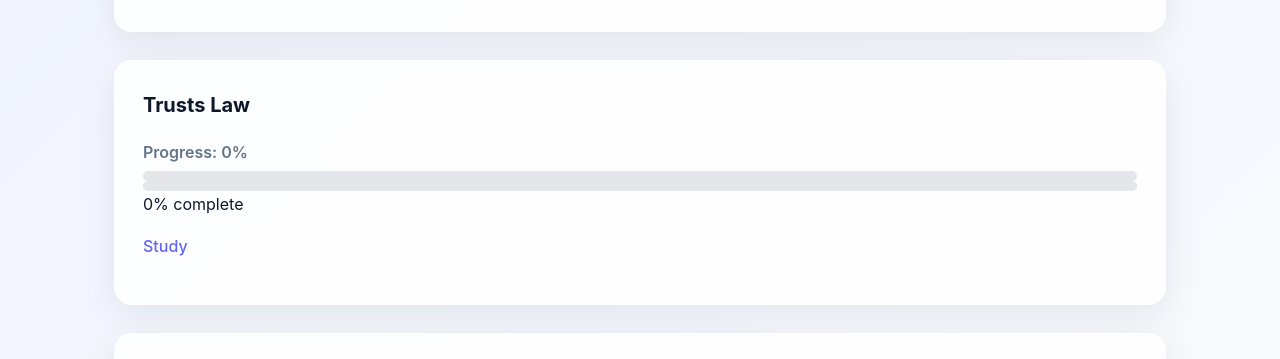
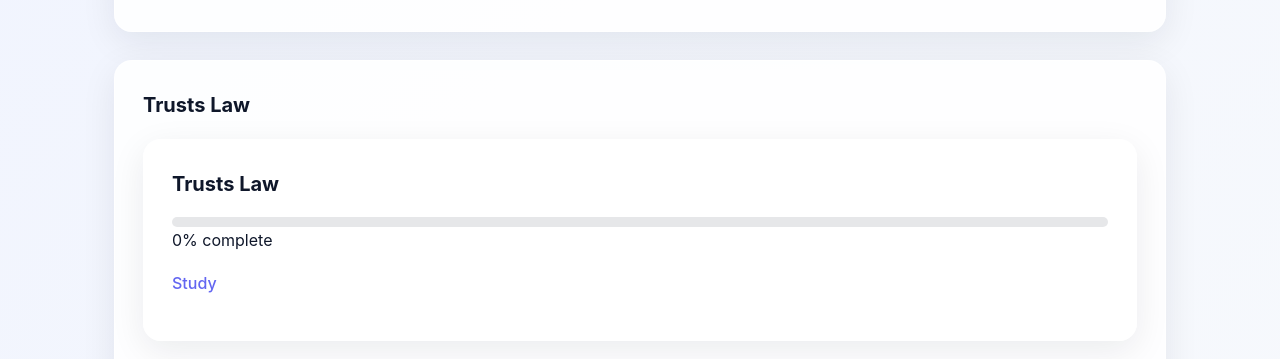
Before and after one commit to 7283111011/FLK2, a plain HTML site: page index.html in a window 1280 px wide. Shown: the part 1080-1439 px from the top of the page. Drawn offline with Linux system fonts and the light colour scheme.

Commit message:
Update index.html

```diff
--- a/index.html
+++ b/index.html
@@ -45,11 +45,12 @@
       </div>
       <div class="card" data-page="trusts" data-total="10">
         <h2>Trusts Law</h2>
-        <div class="progress-wrap">
-  <div class="progress-label" id="trustsProgressLabel">Progress: 0%</div>
-  <div class="progress-bar">
-    <div class="progress-fill" id="trustsProgressFill" style="width: 0%;"></div>
-  </div>
+<div class="card" data-page="trusts" data-total="10">
+  <h2>Trusts Law</h2>
+  <div class="progress-bar"><span></span></div>
+  <div class="percentage">0% complete</div>
+  <p><a href="topics/trusts.html">Study</a></p>
+</div>
 </div>
         <div class="progress-bar"><span></span></div>
         <div class="percentage">0% complete</div>
@@ -70,36 +71,5 @@
     </div>
   </div>
   <script src="script.js"></script>
-  <script>
-  function readProgress(key) {
-    try {
-      const raw = localStorage.getItem(key);
-      if (!raw) return { total: 0, completed: 0 };
-      const obj = JSON.parse(raw);
-      const total = Number(obj.total || 0);
-      const completed = Number(obj.completed || 0);
-      return { total, completed };
-    } catch (e) {
-      return { total: 0, completed: 0 };
-    }
-  }
-
-  function renderProgress(key, fillId, labelId) {
-    const p = readProgress(key);
-    const pct = p.total > 0 ? Math.round((p.completed / p.total) * 100) : 0;
-
-    const fill = document.getElementById(fillId);
-    const label = document.getElementById(labelId);
-
-    if (fill) fill.style.width = pct + "%";
-    if (label) label.textContent = "Progress: " + pct + "%";
-  }
-
-  window.addEventListener("load", function () {
-    renderProgress("progress_trusts", "trustsProgressFill", "trustsProgressLabel");
-    // Add additional sections here:
-    // renderProgress("progress_land", "landProgressFill", "landProgressLabel");
-  });
-</script>
-</body>
+ </body>
 </html>
```
